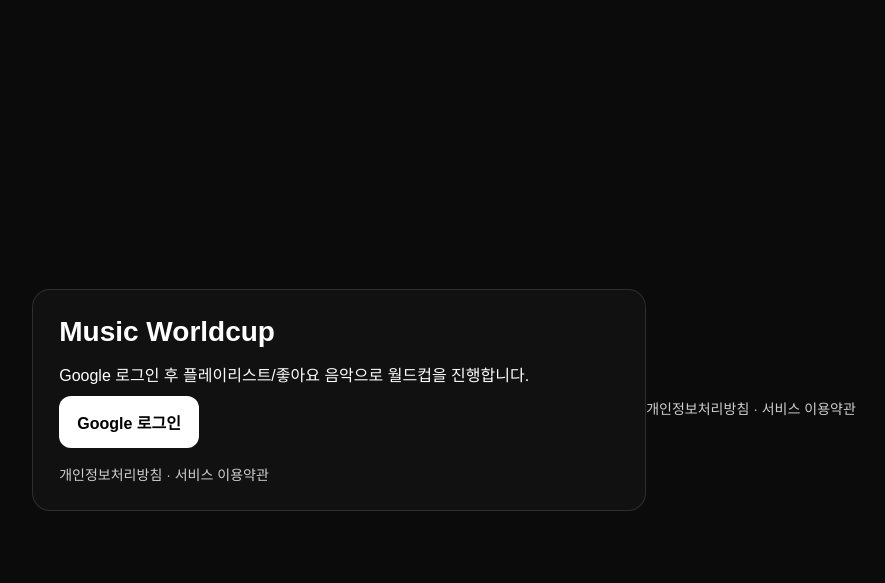
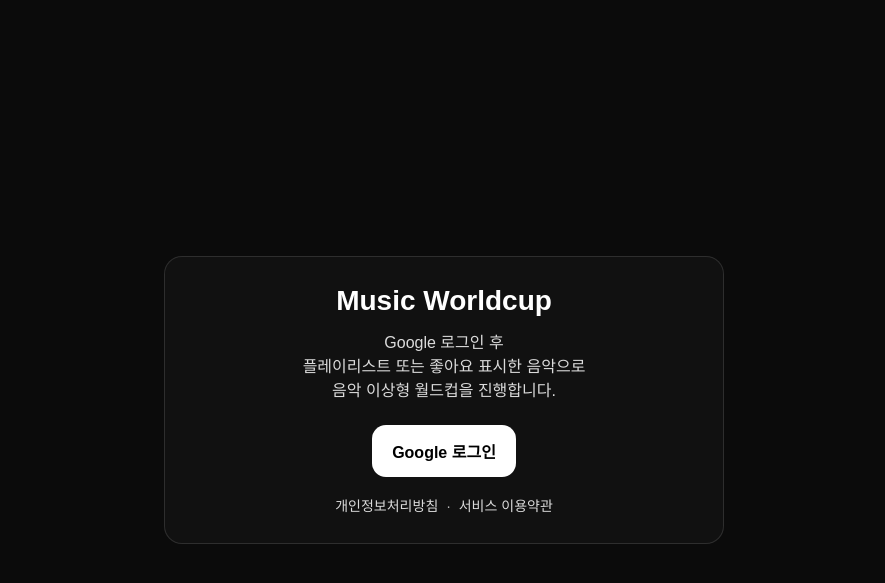
Before and after one commit to tpdud6569/music-worldcup, a FastAPI app: page / in a window 1280 px wide. Shown: the top 583 px of the page, without its empty margins (196-1081 px from the left). Run offline with FastAPI, Linux system fonts and the light colour scheme.

Commit message:
add google site verification meta tag

```diff
--- a/templates/login.html
+++ b/templates/login.html
@@ -1,40 +1,100 @@
 <!DOCTYPE html>
-<html>
+<html lang="ko">
 <head>
-  <meta charset="UTF-8">
+  <meta charset="UTF-8" />
   <meta name="viewport" content="width=device-width, initial-scale=1"/>
-  <title>Music Worldcup</title>
-  <head>
-  <meta charset="UTF-8">
-  <meta name="viewport" content="width=device-width, initial-scale=1"/>
+
   <title>Music Worldcup</title>
 
+  <!-- Google Search Console site verification -->
   <meta name="google-site-verification"
         content="o6HOMiSwDo_sKgHpxEmLCBW3GYI0J8nUpDlDq9iCWRk" />
+
+  <style>
+    body {
+      margin: 0;
+      min-height: 100vh;
+      background: #0b0b0b;
+      color: #ffffff;
+      font-family: Pretendard, Arial, sans-serif;
+      display: flex;
+      align-items: center;
+      justify-content: center;
+    }
+
+    .box {
+      width: min(560px, 92vw);
+      background: #111;
+      border: 1px solid rgba(255,255,255,0.12);
+      border-radius: 18px;
+      padding: 28px;
+      box-sizing: border-box;
+      text-align: center;
+    }
+
+    h1 {
+      margin: 0 0 14px;
+      font-size: 28px;
+      font-weight: 800;
+    }
+
+    .desc {
+      color: rgba(255,255,255,0.85);
+      line-height: 1.5;
+      margin-bottom: 22px;
+    }
+
+    .login-btn {
+      display: inline-block;
+      padding: 14px 20px;
+      border-radius: 14px;
+      background: #ffffff;
+      color: #000000;
+      text-decoration: none;
+      font-weight: 700;
+      font-size: 16px;
+      transition: transform 0.15s ease, box-shadow 0.15s ease;
+    }
+
+    .login-btn:hover {
+      transform: translateY(-1px);
+      box-shadow: 0 6px 18px rgba(0,0,0,0.4);
+    }
+
+    .links {
+      margin-top: 18px;
+      font-size: 14px;
+      color: rgba(255,255,255,0.7);
+    }
+
+    .links a {
+      color: rgba(255,255,255,0.85);
+      text-decoration: none;
+      margin: 0 4px;
+    }
+
+    .links a:hover {
+      text-decoration: underline;
+    }
+  </style>
 </head>
 
-  <style>
-    body{margin:0;min-height:100vh;background:#0b0b0b;color:#fff;font-family:Pretendard,Arial,sans-serif;display:flex;align-items:center;justify-content:center}
-    .box{width:min(560px,92vw);background:#111;border:1px solid rgba(255,255,255,.12);border-radius:18px;padding:26px}
-    h1{margin:0 0 14px;font-size:28px}
-    .btn{display:inline-block;margin-top:10px;padding:14px 18px;border-radius:12px;background:#fff;color:#000;text-decoration:none;font-weight:700}
-    .links{margin-top:16px;font-size:14px;color:rgba(255,255,255,.7)}
-    .links a{color:rgba(255,255,255,.8);text-decoration:none}
-    .links a:hover{text-decoration:underline}
-  </style>
-</head>
 <body>
   <div class="box">
     <h1>Music Worldcup</h1>
-    <div>Google 로그인 후 플레이리스트/좋아요 음악으로 월드컵을 진행합니다.</div>
-    <a class="btn" href="/login">Google 로그인</a>
+
+    <div class="desc">
+      Google 로그인 후<br>
+      플레이리스트 또는 좋아요 표시한 음악으로<br>
+      음악 이상형 월드컵을 진행합니다.
+    </div>
+
+    <a class="login-btn" href="/login">Google 로그인</a>
 
     <div class="links">
-      <a href="/privacy">개인정보처리방침</a> · <a href="/terms">서비스 이용약관</a>
+      <a href="/privacy">개인정보처리방침</a> ·
+      <a href="/terms">서비스 이용약관</a>
     </div>
   </div>
 </body>
 </html>
-<div class="links">
-  <a href="/privacy">개인정보처리방침</a> · <a href="/terms">서비스 이용약관</a>
-</div>
```
